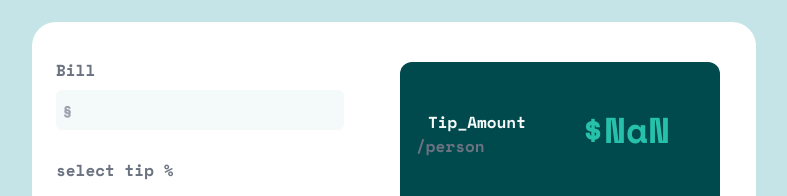
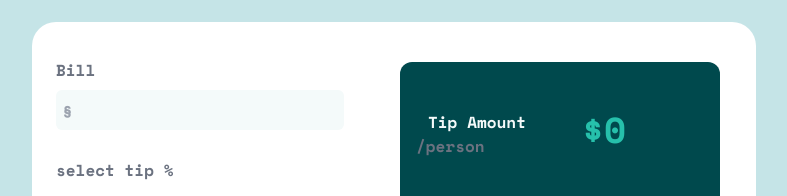
Before and after one commit to shivaraj110/tip-calculator-app, a React (Vite) app in the folder frontend/: page / in a window 1280 px wide. Shown: the part 138-334 px from the top of the page, without its empty margins (246-1033 px from the left). Built offline with nearby package versions, Linux system fonts and the light colour scheme.

Commit message:
fixed infinity error

```diff
--- a/frontend/src/components/MainCard.tsx
+++ b/frontend/src/components/MainCard.tsx
@@ -77,14 +77,14 @@ export const MainCard = () => {
         <div className="bg-dark-cyan rounded-xl w-80 h-max  sm:pt-2 mt-4 mr-8 md:flex-grow p-4 sm:mr-3 pt-3 ml-6 flex-row ">
           <div className="col-span-1 flex">
             <div className="flex-row">
-              <div className="text-very-lightCyan pt-10 pl-3 ">Tip_Amount</div>
+              <div className="text-very-lightCyan pt-10 pl-3 ">Tip Amount</div>
 
               <div className="text-gray-500 ">/person</div>
             </div>
 
             <div className="col-span-1 flex-row ml-14 mt-10 ">
               <div className="text-4xl text-amt-cyan pr-5 flex-row ">
-                ${Math.floor(tip / People)}
+                ${People ? Math.floor(tip / People) : 0}
               </div>
             </div>
           </div>
```
